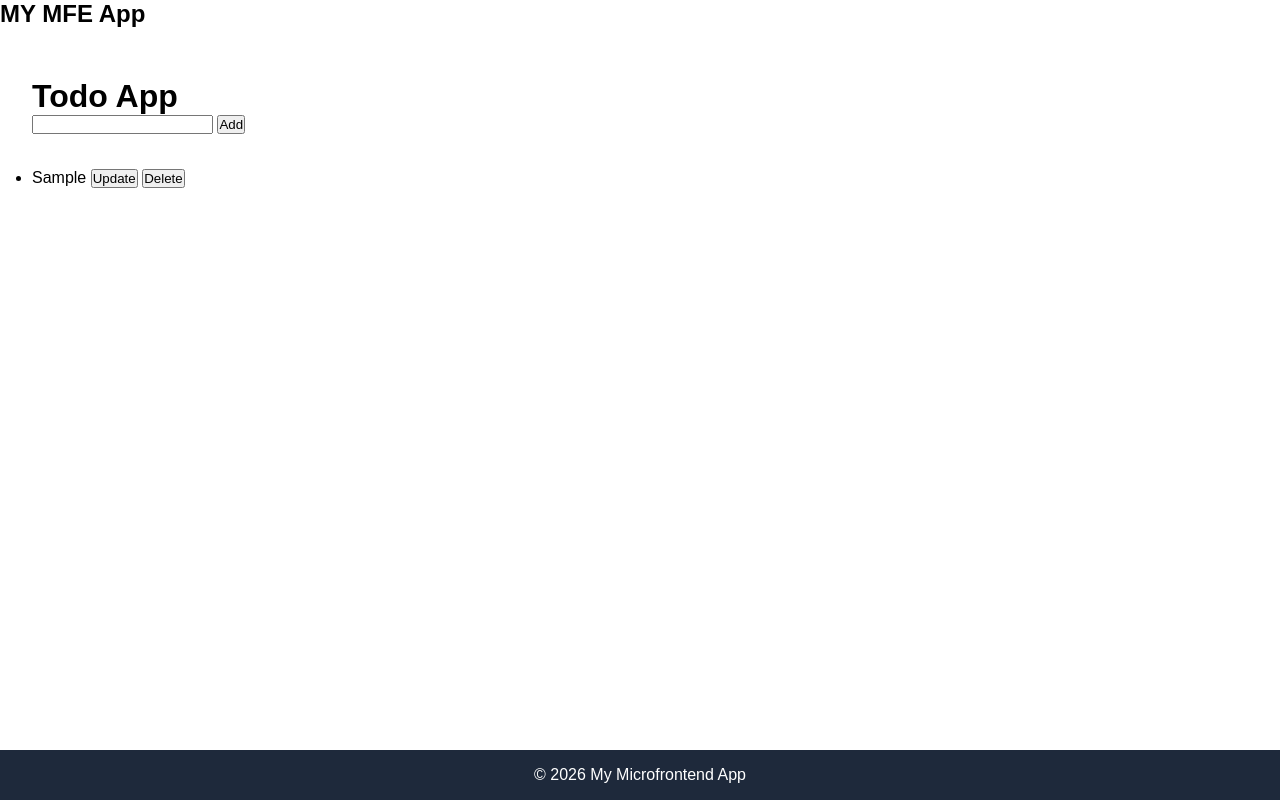
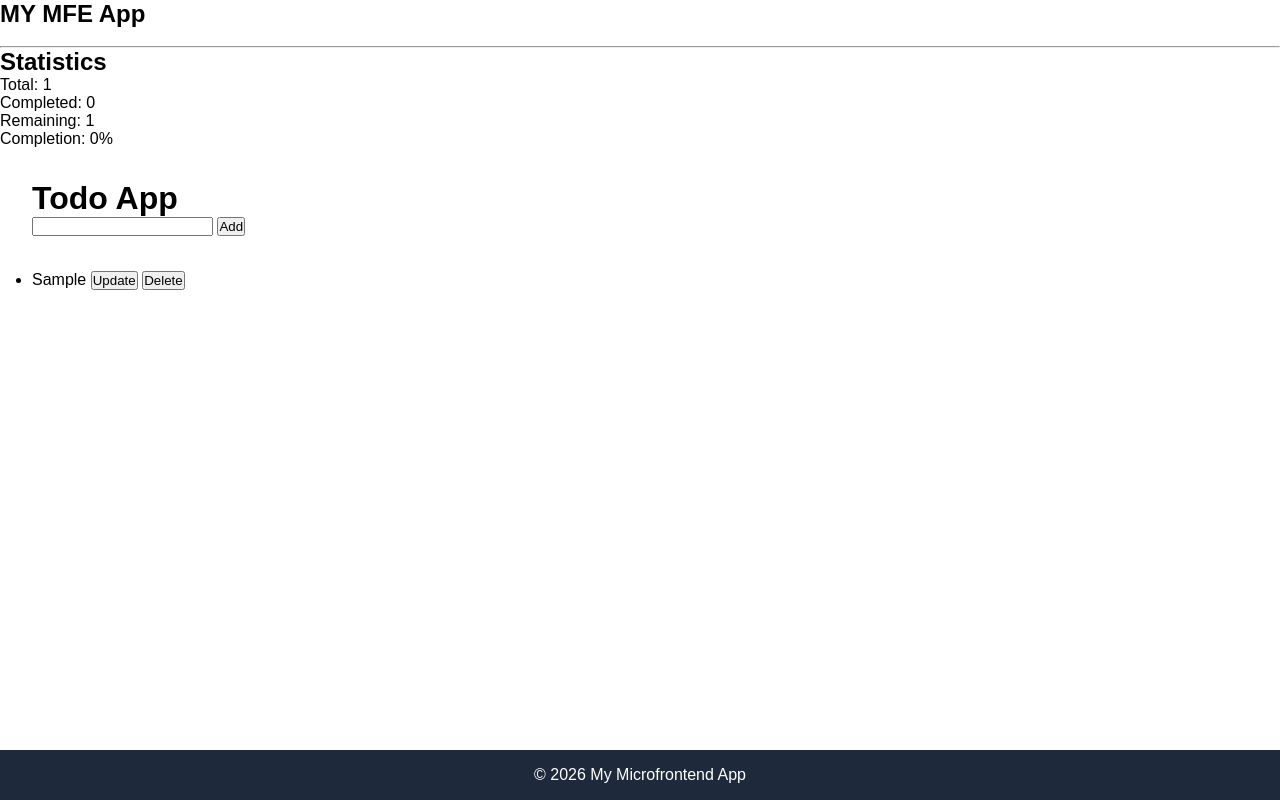
Before and after one commit to STFUMF/Vanilla, a plain HTML site: page _microFrontend/apps/shell/index.html in a window 1280 px wide. Both pictures are taken after typing "Sample" into the empty fields and a click on the button "Add". Drawn offline with Linux system fonts and the light colour scheme.

Commit message:
adding stats

```diff
--- /dev/null
+++ b/_microFrontend/apps/mfe_stats/statsPage.js
@@ -0,0 +1,15 @@
+import { renderStatsView } from "./statsView.js";
+import {store} from "../shell/store.js"
+
+export function renderStats(root){
+
+    function update(){
+        renderStatsView(root);
+    }
+
+    const unsubscribe = store.subscribe(update);
+
+    update();
+
+    return unsubscribe;
+}
--- /dev/null
+++ b/_microFrontend/apps/mfe_stats/statsView.js
@@ -0,0 +1,31 @@
+import { store } from "../shell/store.js";
+
+export function renderStatsView(root){
+
+    const todos = store.getState().todos;
+
+    const total = todos.length;
+
+    const completed = todos.filter(todo => todo.completed).length;
+
+    const remaining = total - completed;
+
+    const completionRate =
+        total === 0
+            ? 0
+            : Math.round((completed / total) * 100);
+
+    root.innerHTML = `
+        <section class="stats">
+            <h2>Statistics</h2>
+
+            <p>Total: ${total}</p>
+
+            <p>Completed: ${completed}</p>
+
+            <p>Remaining: ${remaining}</p>
+
+            <p>Completion: ${completionRate}%</p>
+        </section>
+    `;
+}
--- a/_microFrontend/apps/shell/app.js
+++ b/_microFrontend/apps/shell/app.js
@@ -1,3 +1,4 @@
+import { renderStats } from "../mfe_stats/statsPage.js";
 import { renderTodo } from "../mfe_todo/todoPage.js";
 import { renderFooter } from "./layout/footer.js";
 import { renderNavbar } from "./layout/navbar.js";
@@ -6,6 +7,14 @@ const navbar = document.getElementById('navbar');
 const app = document.getElementById('app');
 const footer = document.getElementById('footer');
 
+const todoRoot = document.getElementById('todo-root');
+const statsRoot = document.getElementById('stats-root');
+
 renderNavbar(navbar)
+
+renderStats(statsRoot);
+
 renderTodo(app);
+
+
 renderFooter(footer);
--- a/_microFrontend/apps/shell/index.html
+++ b/_microFrontend/apps/shell/index.html
@@ -9,6 +9,11 @@
 <body>
     <div class="wrapper">
         <header id="navbar"></header>
+        <div>
+            <div id="todo-root"></div>
+            <hr>
+            <div id="stats-root"></div>
+        </div>
 
         <div id="app"></div>
 
```
